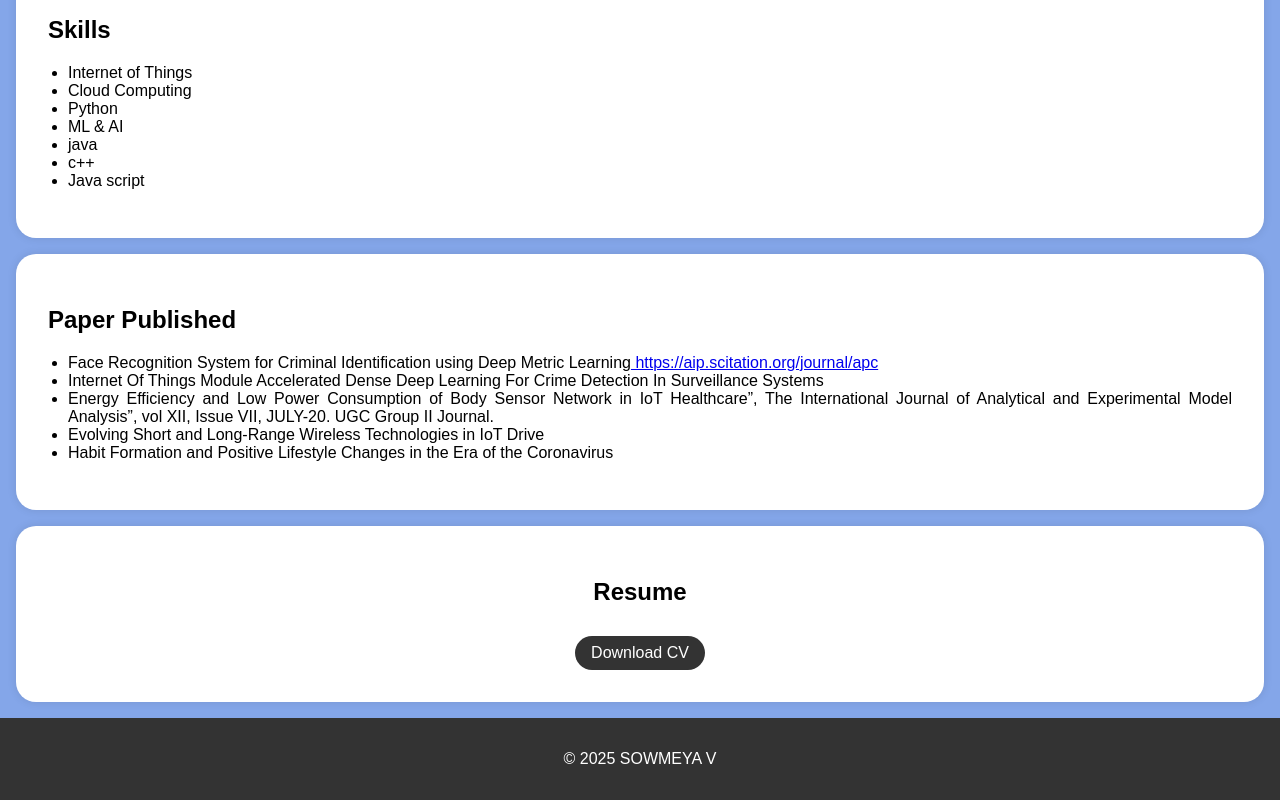
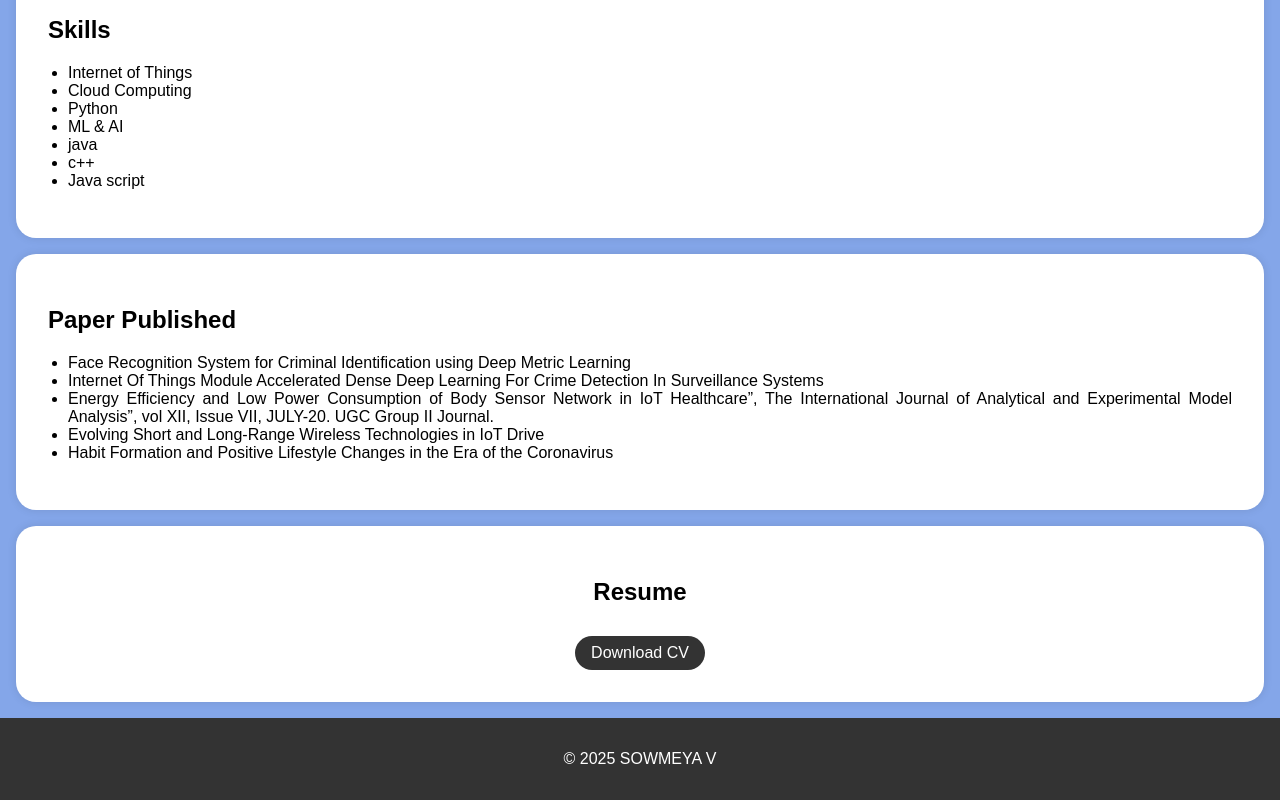
Before and after one commit to sowm892/Dr-V-Sowmeya-, a plain HTML site: page index.html in a window 1280 px wide. Shown: the part 786-1586 px from the top of the page. Drawn offline with Linux system fonts and the light colour scheme.

Commit message:
Update index.html

```diff
--- a/index.html
+++ b/index.html
@@ -150,7 +150,7 @@
         <div class="section-content">
             <h2>Paper Published</h2>
             <ul>
-                <li>Face Recognition System for Criminal Identification using Deep Metric Learning<a href="#"> https://aip.scitation.org/journal/apc</a></li>
+                <li>Face Recognition System for Criminal Identification using Deep Metric Learning<a href="#"> </a></li>
                 <li>Internet Of Things Module Accelerated Dense Deep Learning For Crime Detection In Surveillance Systems<a href="#"></a></li>
                 <li>Energy Efficiency and Low Power Consumption of Body Sensor Network in IoT Healthcare”, The International Journal of Analytical and Experimental Model Analysis”, vol XII, Issue VII, JULY-20. UGC Group II Journal.<a href="#"></a></li>
                 <li>Evolving Short and Long-Range Wireless Technologies in IoT Drive<a href="#"></a></li>
```
